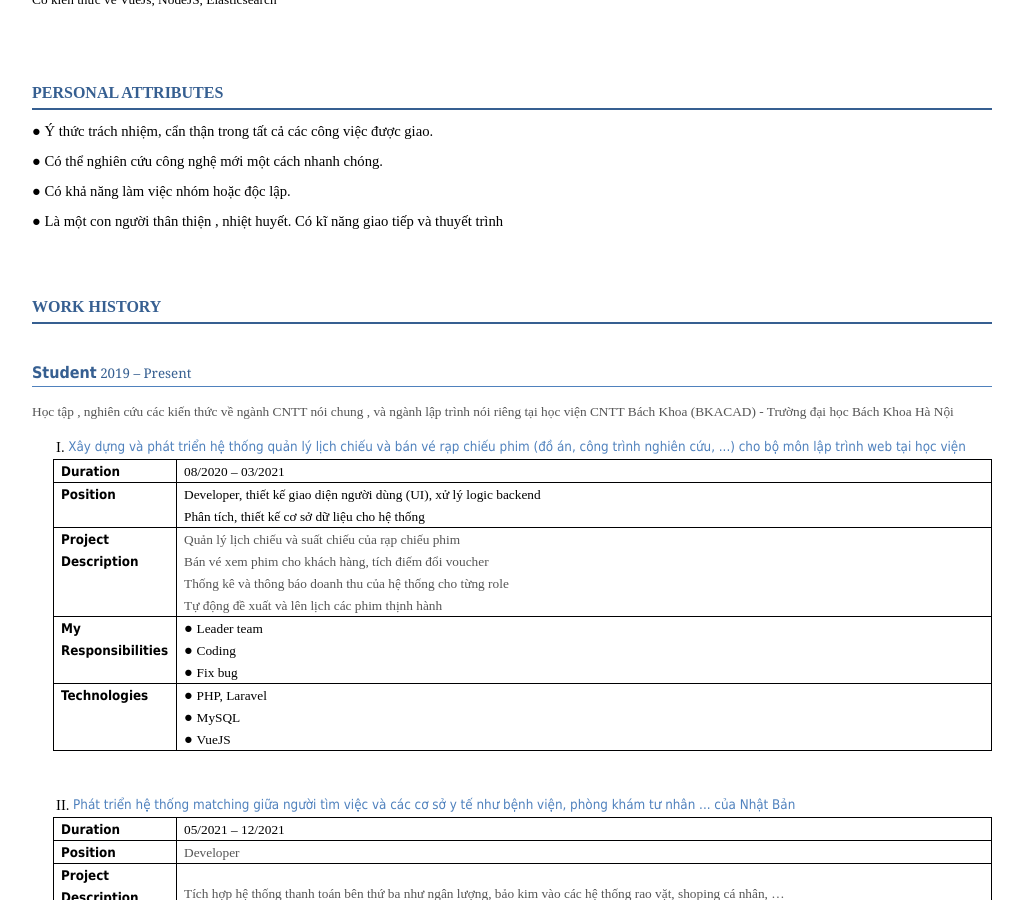
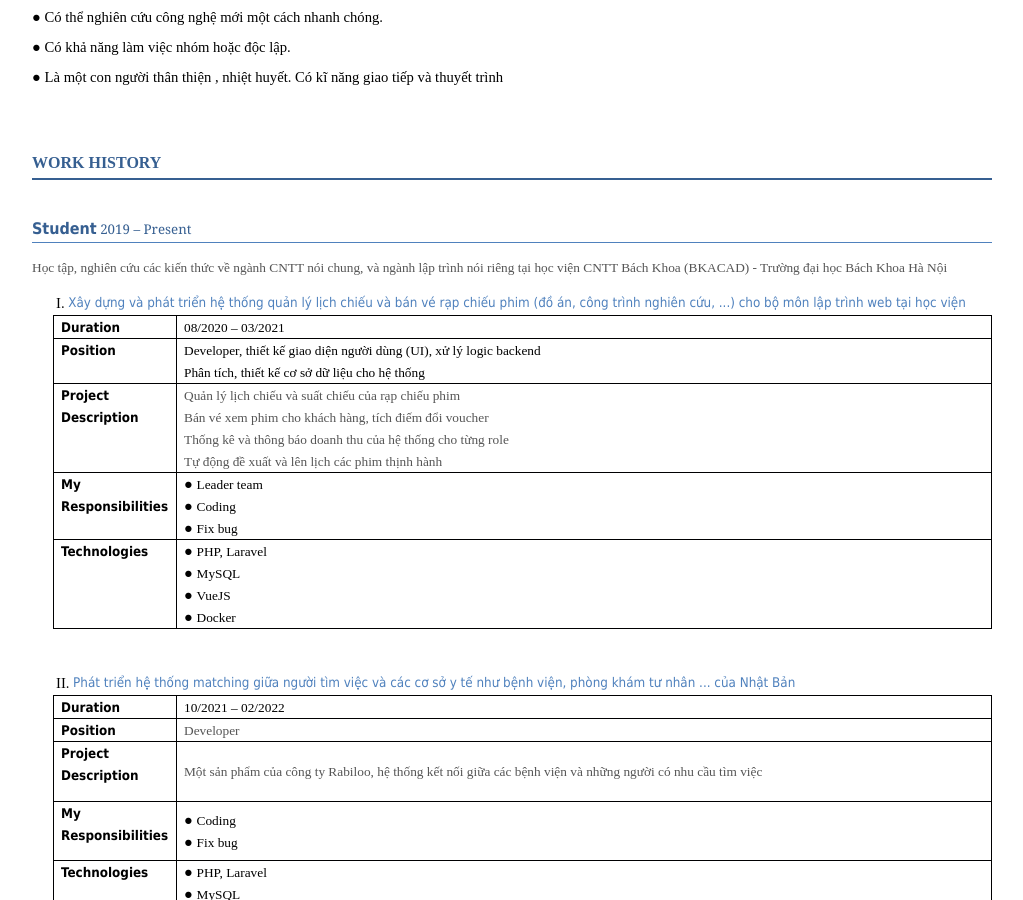
Before and after one commit to hoangphuong-dev/hoangphuong-dev.github.io, a Jekyll site: the page built from index.html, in a window 1280 px wide and 900 px high, scrolled down 2130 px. Shown: the whole window, without its empty margins (128-1151 px from the left). Built offline with Jekyll 4.4.1, drawn with Linux system fonts in a browser that asks for light colours; some web fonts are replaced; some of the changed text lies outside the part shown.

Commit message:
Phuong updated

```diff
--- a/_includes/about.html
+++ b/_includes/about.html
@@ -1,26 +1,35 @@
 <div class="user-details">
     <h1>My Profile - I Wanna Relax (<a href="/music" target="blank">Music</a>)</h1>
     <p>
-        <img style="border-radius: 10px; max-width: 65%; height: auto; display: block; margin-left: auto;margin-right: auto;"
+        <img style="border-radius: 8px; max-width: 50%; height: auto; display: block; margin-left: auto;margin-right: auto;"
             src="/myprofile.jpg" alt="Hoang Phuong Profile" title="Hoang Phuong - Web Developer" />
     </p>
 </div>
 <div id="contents">
     <h1 class="c29"><span class="c19 c38">TECHNICAL EXPERTISES</span></h1>
     <ul class="c6 lst-kix_list_4-0">
-        <li class="c12"><span class="c9">Programming skills: </span> <span class="c0"> Web API, PHP, Laravel,
-                Javascript, VueJs, NodeJS, XML, Ajax, jQuery</span></li>
+        <li class="c12">
+            <span class="c9">Programming skills: </span> <span class="c0">
+                Web API, PHP, Laravel, Javascript, VueJs, NodeJS, XML, Ajax, jQuery
+            </span>
+        </li>
     </ul>
     <ul class="c6 lst-kix_list_6-1 start">
-        <li class="c12"><span class="c9">Methodologies and practices:</span><span class="c0"> OOP, Design
-                patterns</span></li>
+        <li class="c12">
+            <span class="c9">Methodologies and practices:</span><span class="c0">
+                OOP, Design patterns</span>
+        </li>
     </ul>
     <ul class="c6 lst-kix_list_7-1 start">
-        <li class="c12"><span class="c9">IDEs:</span><span class="c0">VSCode, PhpStorm, SublimeText</span></li>
+        <li class="c12">
+            <span class="c9">IDEs:</span><span class="c0">VSCode, PhpStorm, SublimeText</span>
+        </li>
     </ul>
     <ul class="c6 lst-kix_list_4-1 start">
-        <li class="c14 c16"><span class="c9">Database platforms: </span><span class="c0">MySQL, SQLite, MS SQL,
-                Elasticsearch</span></li>
+        <li class="c14 c16">
+            <span class="c9">Database platforms: </span><span class="c0">MySQL, SQLite, MS SQL,
+                Elasticsearch</span>
+        </li>
     </ul>
 
     <h1 class="c29"><span class="c19 c38">CAREER HIGHLIGHTS</span></h1>
@@ -45,18 +54,29 @@
     </ul>
     <p class="c23"><span class="c33"></span></p>
     <ul class="c6 lst-kix_list_4-0">
-        <li class="c5"><span class="c34">Là một con người thân thiện , nhiệt huyết. Có kĩ năng giao tiếp và thuyết trình
-            </span></li>
+        <li class="c5">
+            <span class="c34">
+                Là một con người thân thiện , nhiệt huyết. Có kĩ năng giao tiếp và thuyết trình
+            </span>
+        </li>
     </ul>
 
     <h1 class="c29"><span class="c19 c38">WORK HISTORY</span></h1>
     <h2 class="c27"><span class="c36">Student</span><span class="c1"> 2019 – Present</span></h2>
-    <p class="c7"><span class="c1">Học tập , nghiên cứu các kiến thức về ngành CNTT nói chung , và ngành lập trình nói
-            riêng tại học viện CNTT Bách Khoa (BKACAD) - Trường đại học Bách Khoa Hà Nội </span></p>
+    <p class="c7">
+        <span class="c1">
+            Học tập, nghiên cứu các kiến thức về ngành CNTT nói chung, và ngành lập trình nói
+            riêng tại học viện CNTT Bách Khoa (BKACAD) - Trường đại học Bách Khoa Hà Nội
+        </span>
+    </p>
     <ol class="c6 lst-kix_list_1-0 start" start="1">
         <li class="c32">
-            <h3 style="display:inline"><span class="c8 c1">Xây dựng và phát triển hệ thống quản lý lịch chiếu và bán vé
-                    rạp chiếu phim (đồ án, công trình nghiên cứu, ...) cho bộ môn lập trình web tại học viện</span></h3>
+            <h3 style="display:inline">
+                <span class="c8 c1">
+                    Xây dựng và phát triển hệ thống quản lý lịch chiếu và bán vé
+                    rạp chiếu phim (đồ án, công trình nghiên cứu, ...) cho bộ môn lập trình web tại học viện
+                </span>
+            </h3>
         </li>
     </ol>
     <a id="t.0b7e886f24477201ddd4cc826bac6c159e981206"></a>
@@ -98,12 +118,6 @@
                             Tự động đề xuất và lên lịch các phim thịnh hành
                         </span>
                     </p>
-                    <!-- <p class="c24"><span class="c0">Link host server:</span></p>
-                    <ul class="c6 lst-kix_list_19-0">
-                        <li class="c24 c14"><span class="c30"><a class="c37"
-                                    href="http://kenh14.vn/hacker-viet-duoc-google-thuong-31337-usd-nho-cong-lao-lon-so-tien-le-vay-lai-hoa-ra-an-y-ngam-thu-vi-2019123015145516.chn">http://kenh14.vn/hacker-viet-duoc-google-thuong-31337-usd-nho-cong-lao-lon-so-tien-le-vay-lai-hoa-ra-an-y-ngam-thu-vi-2019123015145516.chn</a></span>
-                        </li>
-                    </ul> -->
                 </td>
             </tr>
             <tr class="c3">
@@ -127,6 +141,7 @@
                         <li class="c7 c14"><span class="c1">PHP, Laravel</span></li>
                         <li class="c7 c14"><span class="c1">MySQL</span></li>
                         <li class="c7 c14"><span class="c1">VueJS</span></li>
+                        <li class="c7 c14"><span class="c1">Docker</span></li>
                     </ul>
                 </td>
             </tr>
@@ -134,8 +149,6 @@
     </table>
     <p class="c4"><span class="c0"></span></p>
     <p class="c4"><span class="c0"></span></p>
-
-
 
     <ol class="c6 lst-kix_list_1-0" start="2">
         <li class="c32">
@@ -158,7 +171,7 @@
                     <p class="c7"><span class="c9">Duration</span></p>
                 </td>
                 <td class="c15" colspan="1" rowspan="1">
-                    <p class="c7"><span class="c0">05/2021 – 12/2021</span></p>
+                    <p class="c7"><span class="c0">10/2021 – 02/2022</span></p>
                 </td>
             </tr>
             <tr class="c3">
@@ -177,8 +190,8 @@
                 <td class="c15" colspan="1" rowspan="1">
                     <p class="c7">
                         <span class="c1">
-                            Tích hợp hệ thống thanh toán bên thứ ba như ngân lượng, bảo kim vào
-                            các hệ thống rao vặt, shoping cá nhân, …
+                            Một sản phẩm của công ty Rabiloo, hệ thống kết nối giữa các bệnh viện và những người có nhu
+                            cầu tìm việc
                         </span>
                     </p>
                 </td>
@@ -204,16 +217,19 @@
                         <li class="c7 c14"><span class="c1">PHP, Laravel</span></li>
                         <li class="c7 c14"><span class="c1">MySQL</span></li>
                         <li class="c7 c14"><span class="c1">VueJS</span></li>
+                        <li class="c7 c14"><span class="c1">Docker</span></li>
                     </ul>
                 </td>
             </tr>
         </tbody>
     </table>
+
+
     <p class="c4"><span class="c0"></span></p>
     <p class="c4 c44"><span class="c0"></span></p>
     <ol class="c6 lst-kix_list_1-0" start="3">
         <li class="c32">
-            <h3 style="display:inline"><span class="c8 c1">Phát triển hệ thống get link Google Drive</span></h3>
+            <h3 style="display:inline"><span class="c8 c1">Phát triển hệ thống phân tích tài khoản instagram</span></h3>
         </li>
     </ol>
     <p class="c4"><span class="c0"></span></p>
@@ -226,7 +242,82 @@
                     <p class="c7"><span class="c9">Duration</span></p>
                 </td>
                 <td class="c15" colspan="1" rowspan="1">
-                    <p class="c7"><span class="c0">Jun 2017 – August 2017</span></p>
+                    <p class="c7"><span class="c0">03/2022 – 08/2022</span></p>
+                </td>
+            </tr>
+            <tr class="c3">
+                <td class="c13" colspan="1" rowspan="1">
+                    <p class="c7"><span class="c9">Position</span></p>
+                </td>
+                <td class="c15" colspan="1" rowspan="1">
+                    <p class="c7"><span class="c1">Developer</span></p>
+                </td>
+            </tr>
+            <tr class="c3">
+                <td class="c13" colspan="1" rowspan="1">
+                    <p class="c7"><span class="c9">Project Description</span></p>
+                    <p class="c4"><span class="c9"></span></p>
+                </td>
+                <td class="c15" colspan="1" rowspan="1">
+                    <p class="c24">
+                        <span class="c0">
+                            Một sản phẩm của công ty Rabiloo, hệ thống phân tích và đánh giá tài khoản instagram
+                        </span>
+                    </p>
+                </td>
+            </tr>
+            <tr class="c3">
+                <td class="c13" colspan="1" rowspan="1">
+                    <p class="c7"><span class="c9">My Responsibilities</span></p>
+                    <p class="c4"><span class="c9"></span></p>
+                </td>
+                <td class="c15" colspan="1" rowspan="1">
+                    <ul class="c6 lst-kix_list_3-0">
+                        <li class="c7 c14"><span class="c1">Coding</span></li>
+                        <li class="c7 c14"><span class="c1">Graph API Facebook</span></li>
+                        <li class="c7 c14"><span class="c1">Research</span></li>
+                    </ul>
+                </td>
+            </tr>
+            <tr class="c3">
+                <td class="c13" colspan="1" rowspan="1">
+                    <p class="c7"><span class="c9">Technologies</span></p>
+                </td>
+                <td class="c15" colspan="1" rowspan="1">
+                    <ul class="c6 lst-kix_list_3-0">
+                        <li class="c7 c14"><span class="c1">PHP, Laravel</span></li>
+                        <li class="c7 c14"><span class="c1">MySQL, Elasticsearch</span></li>
+                        <li class="c7 c14"><span class="c1">VueJS</span></li>
+                        <li class="c7 c14"><span class="c1">Docker</span></li>
+                    </ul>
+                </td>
+            </tr>
+        </tbody>
+    </table>
+
+
+    <p class="c4"><span class="c0"></span></p>
+    <p class="c4 c44"><span class="c0"></span></p>
+    <ol class="c6 lst-kix_list_1-0" start="3">
+        <li class="c32">
+            <h3 style="display:inline">
+                <span class="c8 c1">
+                    Hoàn thiện hệ thống quản lý lịch chiếu và bán vé rạp chiếu phim
+                </span>
+            </h3>
+        </li>
+    </ol>
+    <p class="c4"><span class="c0"></span></p>
+    <a id="t.4f1434d80711707838b7d2ba406f24f6990bc8ce"></a>
+    <a id="t.2"></a>
+    <table class="c2">
+        <tbody>
+            <tr class="c3">
+                <td class="c13" colspan="1" rowspan="1">
+                    <p class="c7"><span class="c9">Duration</span></p>
+                </td>
+                <td class="c15" colspan="1" rowspan="1">
+                    <p class="c7"><span class="c0">01/2022 – 08/2022</span></p>
                 </td>
             </tr>
             <tr class="c3">
@@ -243,10 +334,22 @@
                     <p class="c4"><span class="c9"></span></p>
                 </td>
                 <td class="c15" colspan="1" rowspan="1">
-                    <p class="c24"><span class="c0">Hệ thống lấy liên kết tải trực tiếp từ liên kết gốc của google drive
-                            để tích hợp vào các hệ thống website xem phim.</span></p>
-                    <p class="c24"><span class="c0">Cung cấp dịch vụ này cho các hệ thống website xem phim trong nước
-                            như: phimmoi.net, anime47.net,...</span></p>
+                    <p class="c24">
+                        <span class="c0">
+                            Tích hợp hệ thống thanh toán vnPay
+                            Tích hợp Laravel Echo sử dụng server redis làm tính năng realtime
+                            <p class="c24"><span class="c0">Địa chỉ website:</span></p>
+                            <ul class="c6 lst-kix_list_19-0">
+                                <li class="c24 c14">
+                                    <span class="c30">
+                                        <a class="c37" href="103.81.87.212">
+                                            103.81.87.212
+                                        </a>
+                                    </span>
+                                </li>
+                            </ul>
+                        </span>
+                    </p>
                 </td>
             </tr>
             <tr class="c3">
@@ -257,6 +360,7 @@
                 <td class="c15" colspan="1" rowspan="1">
                     <ul class="c6 lst-kix_list_3-0">
                         <li class="c7 c14"><span class="c1">Coding</span></li>
+                        <li class="c7 c14"><span class="c1">Maintain</span></li>
                         <li class="c7 c14"><span class="c1">Research</span></li>
                     </ul>
                 </td>
@@ -267,7 +371,10 @@
                 </td>
                 <td class="c15" colspan="1" rowspan="1">
                     <ul class="c6 lst-kix_list_3-0">
-                        <li class="c7 c14"><span class="c1">PHP, C</span></li>
+                        <li class="c7 c14"><span class="c1">PHP, Laravel</span></li>
+                        <li class="c7 c14"><span class="c1">MySQL</span></li>
+                        <li class="c7 c14"><span class="c1">VueJS</span></li>
+                        <li class="c7 c14"><span class="c1">Docker</span></li>
                     </ul>
                 </td>
             </tr>
```
Also changed, not shown: 1 other file.
